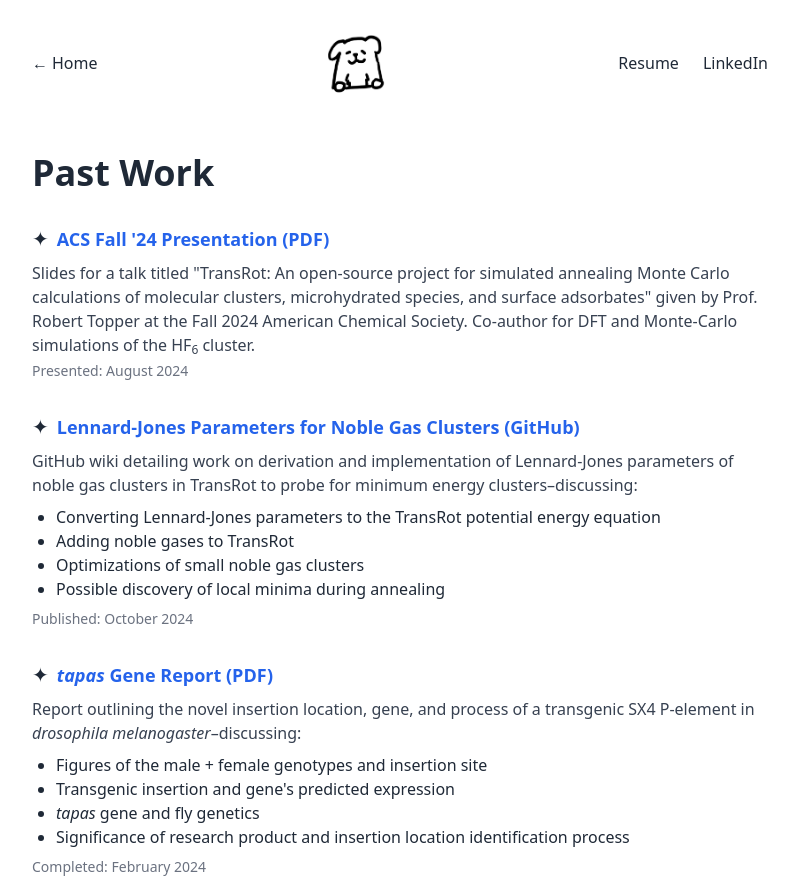
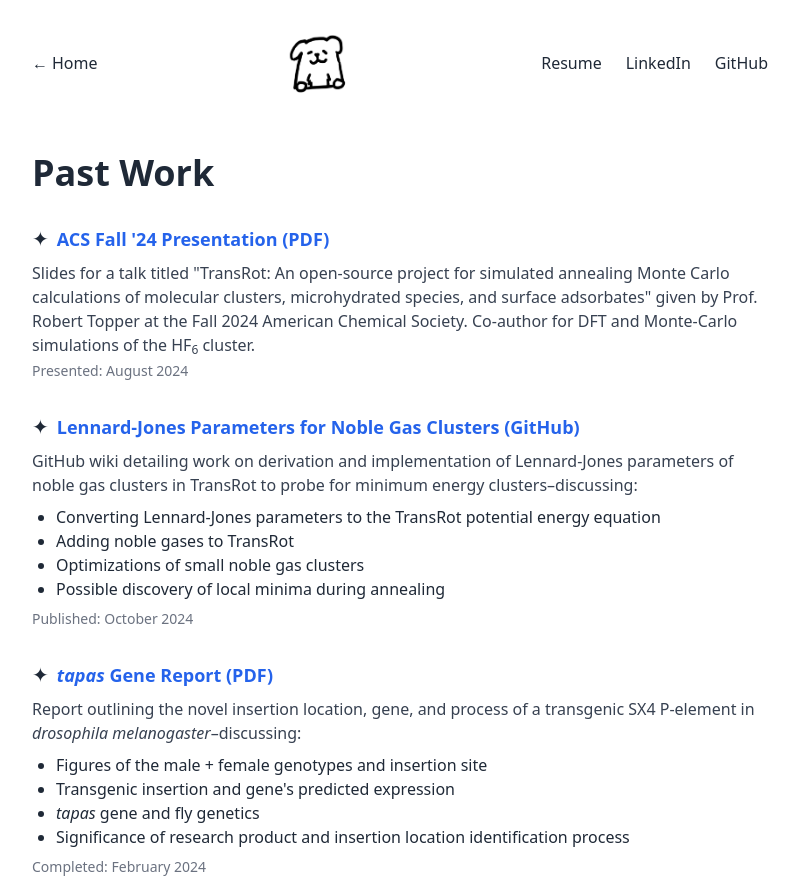
Before and after one commit to wwang-8/personal-site, a website: page past_work.html in a window 1280 px wide. Shown: the top 880 px of the page, without its empty margins (240-1039 px from the left). Drawn offline with nearby package versions, Linux system fonts and the light colour scheme.

Commit message:
github link

```diff
--- a/past_work.html
+++ b/past_work.html
@@ -29,6 +29,10 @@
            class="inline-block text-gray-800 transition duration-300 ease-out transform hover:text-blue-600 hover:-translate-y-0.5">
           LinkedIn
         </a>
+      <a href="https://github.com/williamwang-8" target="_blank"
+      class="inline-block text-gray-800 transition duration-300 ease-out transform hover:text-purple-600 hover:-translate-y-0.5">
+      GitHub
+    </a>
       </div>
     </nav>
   </header>
```
